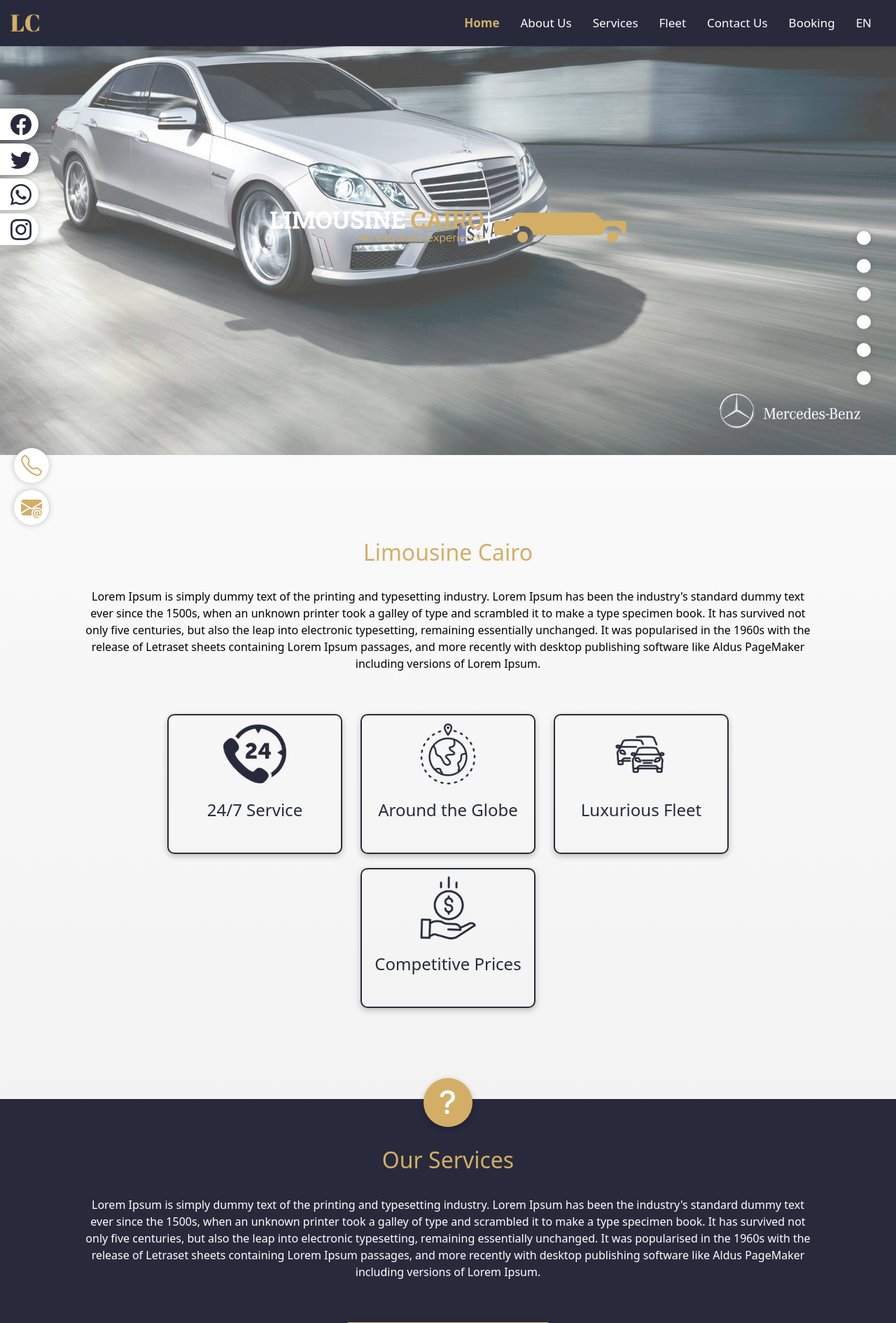
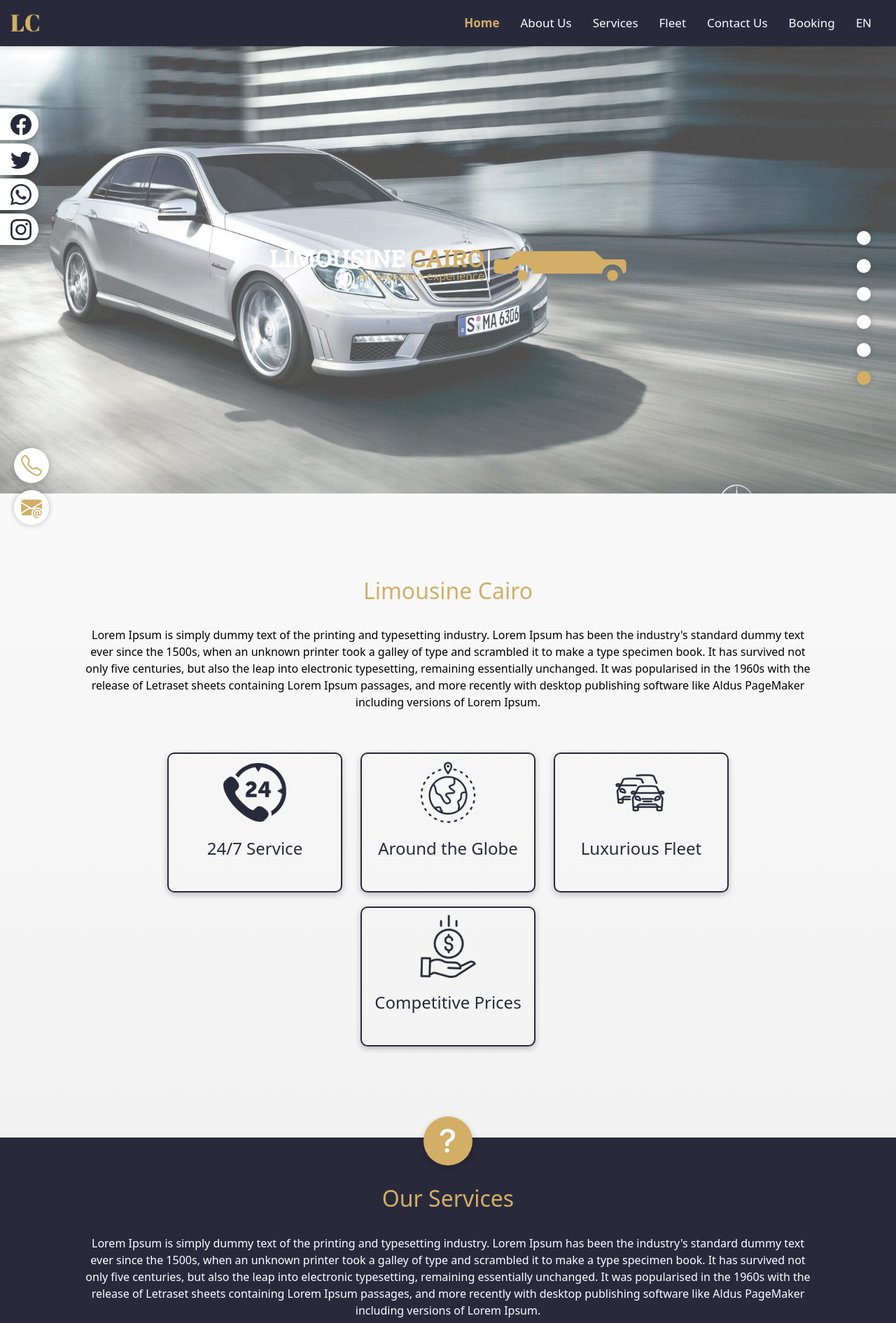
Before and after one commit to AbdelrhmanHamedTawfik/LimousineCairo, a Django app: page / in a window 1280 px wide. Shown: the top 1890 px of the page at 70% size. Run offline with Django 4.2, Linux system fonts and the light colour scheme; data comes from the database, SQL or seed files in the repository; both versions use the stored data as it was after the commit; data that the repository does not hold is empty; parts of the project's set-up code (start-up, migrations or seed data) failed here and were passed over; some libraries are stand-ins or nearby versions.

Commit message:
Banner image adjustments

```diff
--- a/assets/limo_app/main/scripts.js
+++ b/assets/limo_app/main/scripts.js
@@ -1,12 +1,35 @@
 window.onload = function(){
     scrollToTop();
     hideLoading();
+    resize_all_parallax();
 };
 
 window.onscroll = function(){
     showTopButton();
     resetSectionSelection();
 };
+
+window.onresize = function(){
+    resize_all_parallax();
+};
+
+function resize_all_parallax() {
+    var div_id = '.parallax'; /* the ID of the div that you're resizing */
+    var img_w = 1000; /* the width of your image, in pixels */
+    var img_h = 650; /* the height of your image, in pixels */
+    resize_parallax(div_id,img_w,img_h);
+}
+
+/* this resizes the parallax image down to an appropriate size for the viewport */
+function resize_parallax(div_id,img_w,img_h) {
+    var div = $(div_id);
+    var divwidth = div.width();
+    if (divwidth < 769) { var pct = (img_h/img_w) * 105; } /* show full image, plus a little padding, if on static mobile view */
+    else { var pct = 60; } /* this is the HEIGHT as percentage of the current div WIDTH. you can change it to show more (or less) of your image */
+    var newheight = Math.round(divwidth * (pct/100));
+    newheight = newheight  + 'px';
+    div.height(newheight);
+}
 
 function scrollToTop(){
     window.scrollTo(0, 0);
--- a/assets/limo_app/main/styles.css
+++ b/assets/limo_app/main/styles.css
@@ -294,15 +294,22 @@
 }
 
 .parallax {
-    height: 650px;
+    max-height: 650px;
     background-attachment: fixed;
-    background-position: bottom;
+    background-position: center;
     background-repeat: no-repeat;
-    background-size: cover;
+    background-size: 100% auto;
     display: flex;
     justify-content: center;
     align-items: center;
     flex-direction: column;
+    margin-top: 55px;
+}
+
+@media screen and (max-width: 768px) {
+	.parallax {
+		background-attachment: inherit;
+	}
 }
 
 .parallax img, .loading-screen img{
```
Also changed, not shown: db.sqlite3, lc_app/migrations/0009_service_slug_alter_contactinfo_phone_1_and_more.py (added).
